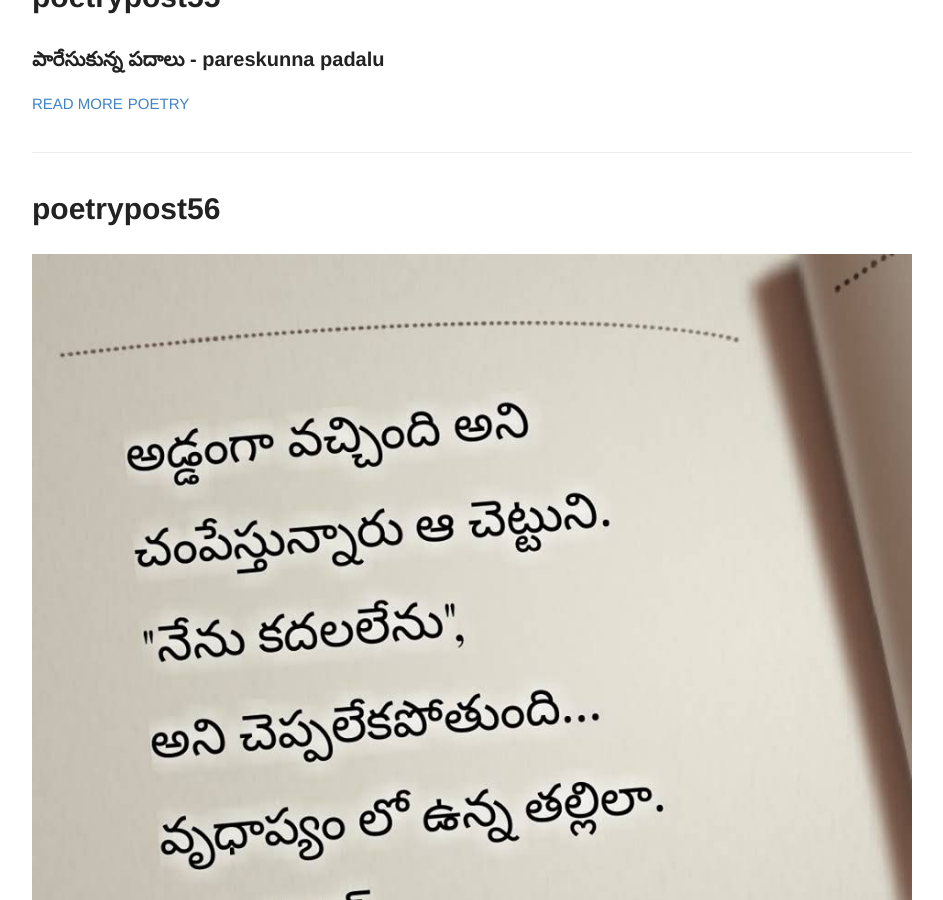
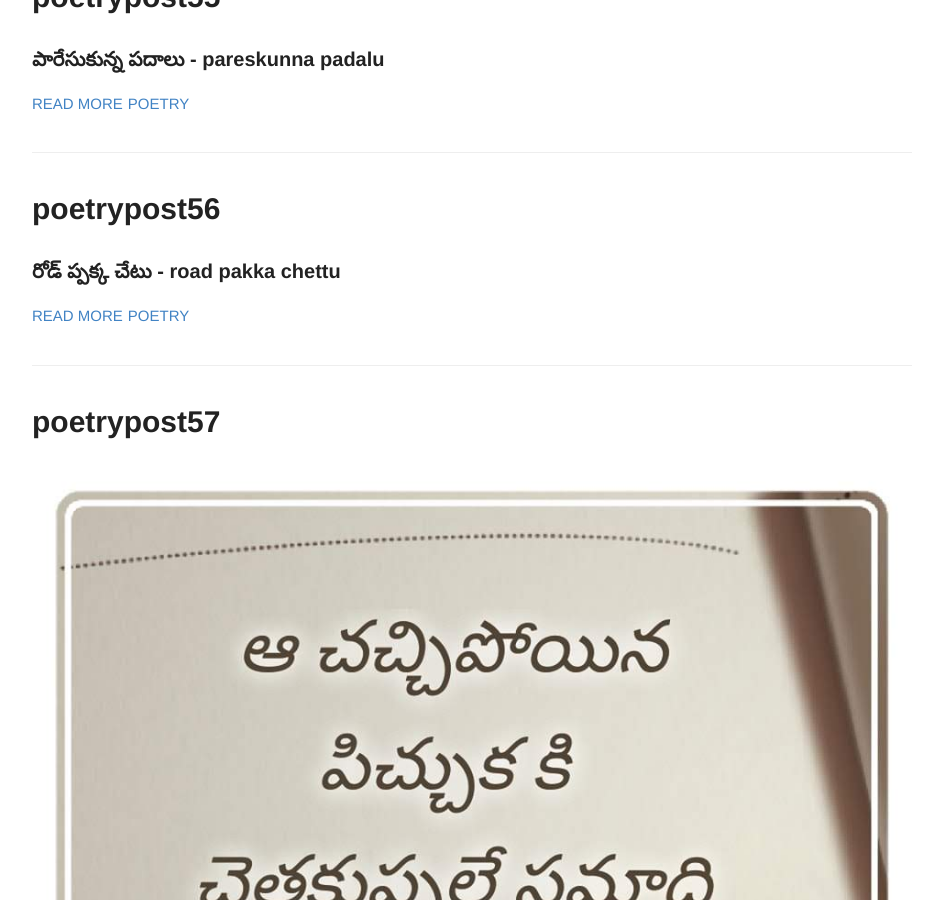
Before and after one commit to rsk/rsk.github.io, a Jekyll site: the page built from index.html, in a window 1280 px wide and 900 px high, scrolled down 14339 px. Shown: the whole window, without its empty margins (168-1111 px from the left). Built offline with Jekyll 4.4.1, drawn with Linux system fonts in a browser that asks for light colours.

Commit message:
update excerpt

```diff
--- a/_posts/2014-6-24-poetrypost56.md
+++ b/_posts/2014-6-24-poetrypost56.md
@@ -2,6 +2,7 @@
 layout: post
 title: poetrypost56
 number: 56
+excerpt: రోడ్ ప్పక్క చేటు - road pakka chettu
 tags:
   - poetry
 
```
